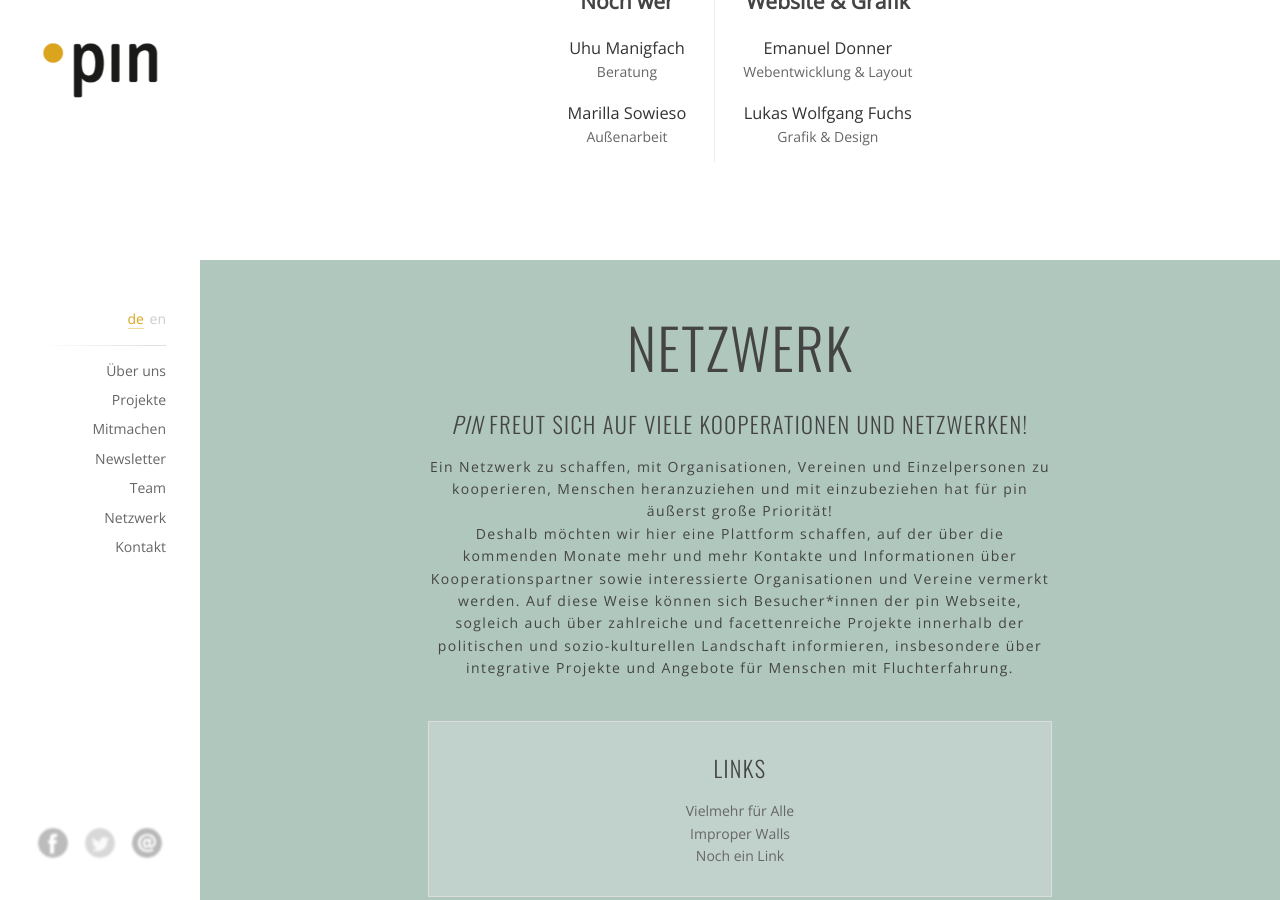
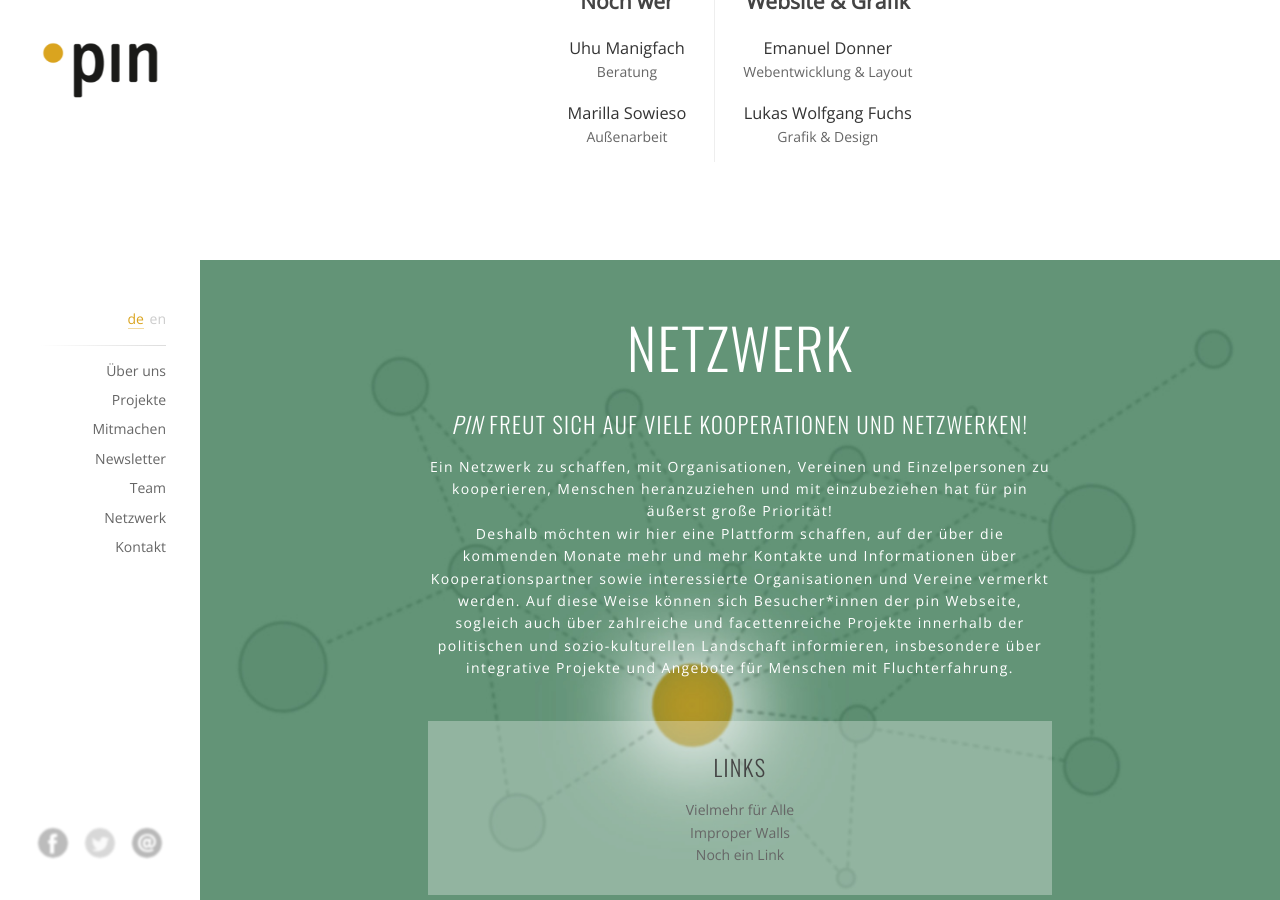
Before and after one commit to pinverein/anna-laura, a Jekyll site: the page built from index.html, in a window 1280 px wide and 900 px high, scrolled down 4975 px. Built offline with Jekyll 4.4.1, drawn with Linux system fonts in a browser that asks for light colours.

Commit message:
Added network bg.

```diff
--- a/assets/css/main.css
+++ b/assets/css/main.css
@@ -1701,13 +1701,17 @@
         padding: .6rem 1rem; } }
 
 section.network {
-  background: #b0c7be;
-  padding: 2rem; }
+  background-image: url(../img/network-bg2.jpg);
+  background-size: cover;
+  background-position: center;
+  padding: 2rem;
+  color: white; }
   section.network .list-wrapper {
     margin: 3rem 0 0;
     padding: 1rem 2rem;
-    border: 1px solid #ddd;
-    background: rgba(255, 255, 255, 0.2); }
+    background: rgba(255, 255, 255, 0.3); }
+    section.network .list-wrapper h2 {
+      color: #444; }
   section.network .network-list {
     list-style: none;
     padding: 0; }
```
Also changed, not shown: assets/css/4-sections/_network.sass (+14 -3 lines), assets/img/network-bg.jpg (added), assets/img/network-bg.png (added), assets/img/network-bg2.jpg (added), assets/img/newsletter-bg4.jpg (added).
